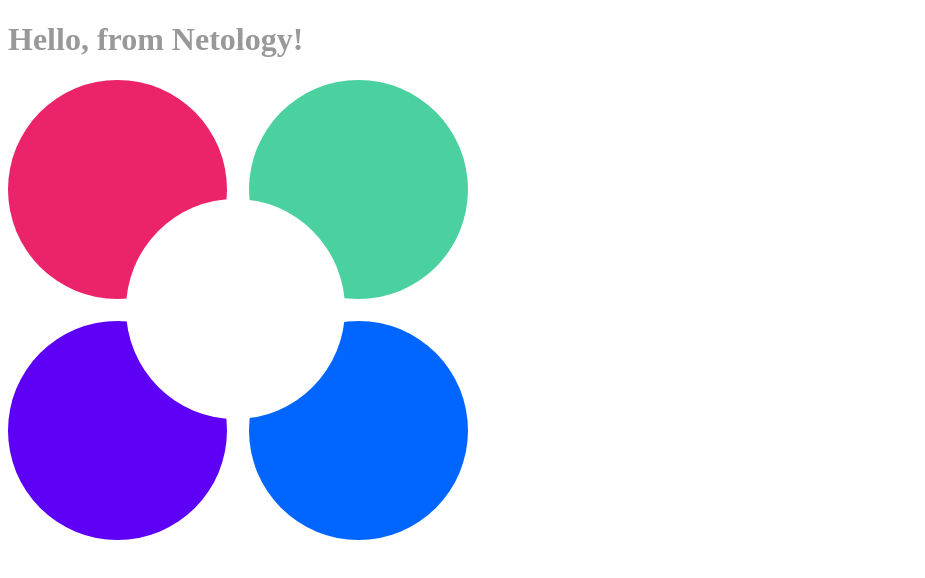
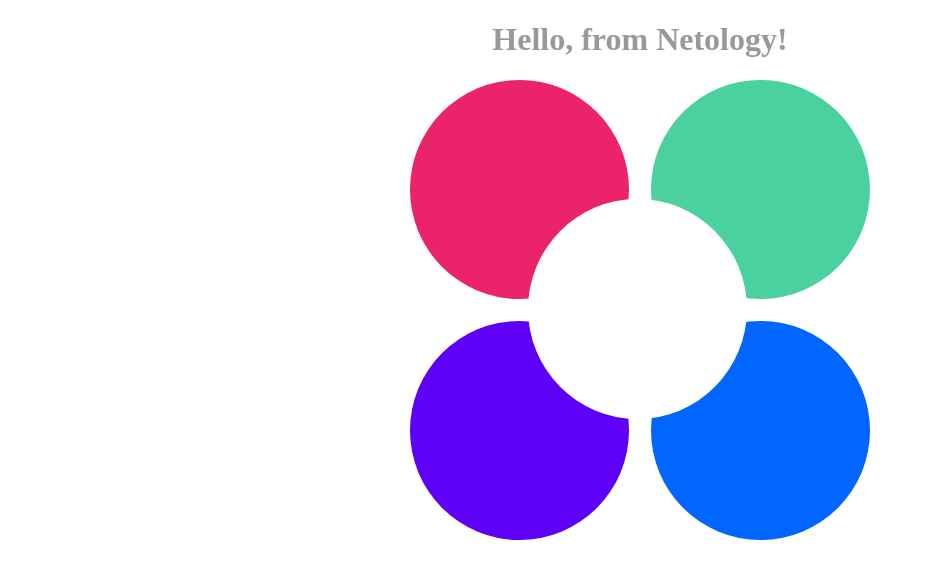
Before and after one commit to lekseff/AHJ_1, a plain HTML site: page index.html in a window 1280 px wide. Shown: the whole page, without its empty margins (0-925 px from the left). Drawn offline with Linux system fonts and the light colour scheme.

Commit message:
Deploying to gh-pages from @ lekseff/AHJ_1@5707bf6a56e554ba190c9b5ff33bbef986f31119 🚀

```diff
--- a/main.css
+++ b/main.css
@@ -1 +1 @@
-body{color:#999}
+body{text-align:center;color:#999}
```
